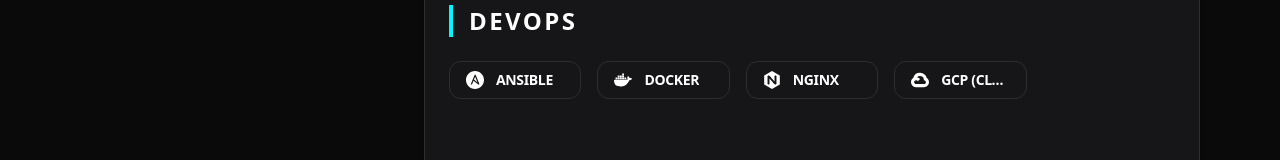
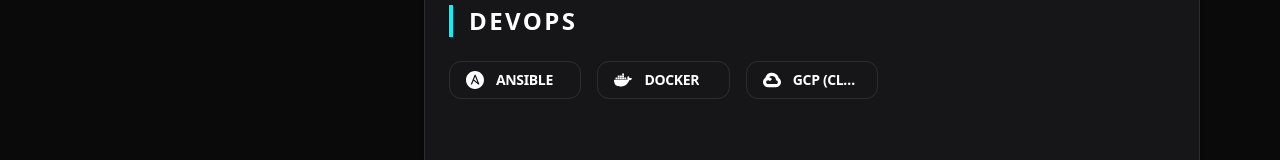
Before and after one commit to devon-n/Portfolio, a Next.js app: page /skills in a window 1280 px wide. Shown: the part 1181-1341 px from the top of the page. Built offline with nearby package versions, Linux system fonts and the light colour scheme.

Commit message:
chore: remove nginx

```diff
--- a/data/languages.ts
+++ b/data/languages.ts
@@ -10,10 +10,8 @@ import {
     SiFlask,
     SiPytest,
     SiJest,
-    SiTelegram,
     SiAnsible,
     SiDocker,
-    SiNginx,
     SiPrometheus,
     SiGrafana,
     SiLinux
@@ -90,11 +88,6 @@ export const languages: ISkill[] = [
         category: SkillCategory.DevOps
     },
     {
-        name: "Nginx",
-        Icon: SiNginx,
-        category: SkillCategory.DevOps
-    },
-    {
         name: "Prometheus",
         Icon: SiPrometheus,
         category: SkillCategory.SRE
--- a/data/projects.ts
+++ b/data/projects.ts
@@ -99,7 +99,7 @@ export const projects: IProject[] = [
         deployed_url: "",
         github_url: "",
         category: [ProjectCategory.Infrastructure, ProjectCategory.Blockchain],
-        key_techs: ["Ansible", "Docker", "Nginx", "Prometheus", "Grafana", "Linux"]
+        key_techs: ["Ansible", "Docker", "Prometheus", "Grafana", "Linux"]
     },
     {
         id: 11,
```
Also changed, not shown: public/images/Devon Nathan.md (+1 -1 lines), 1 other file (tests, documents, lock files or other folders).
